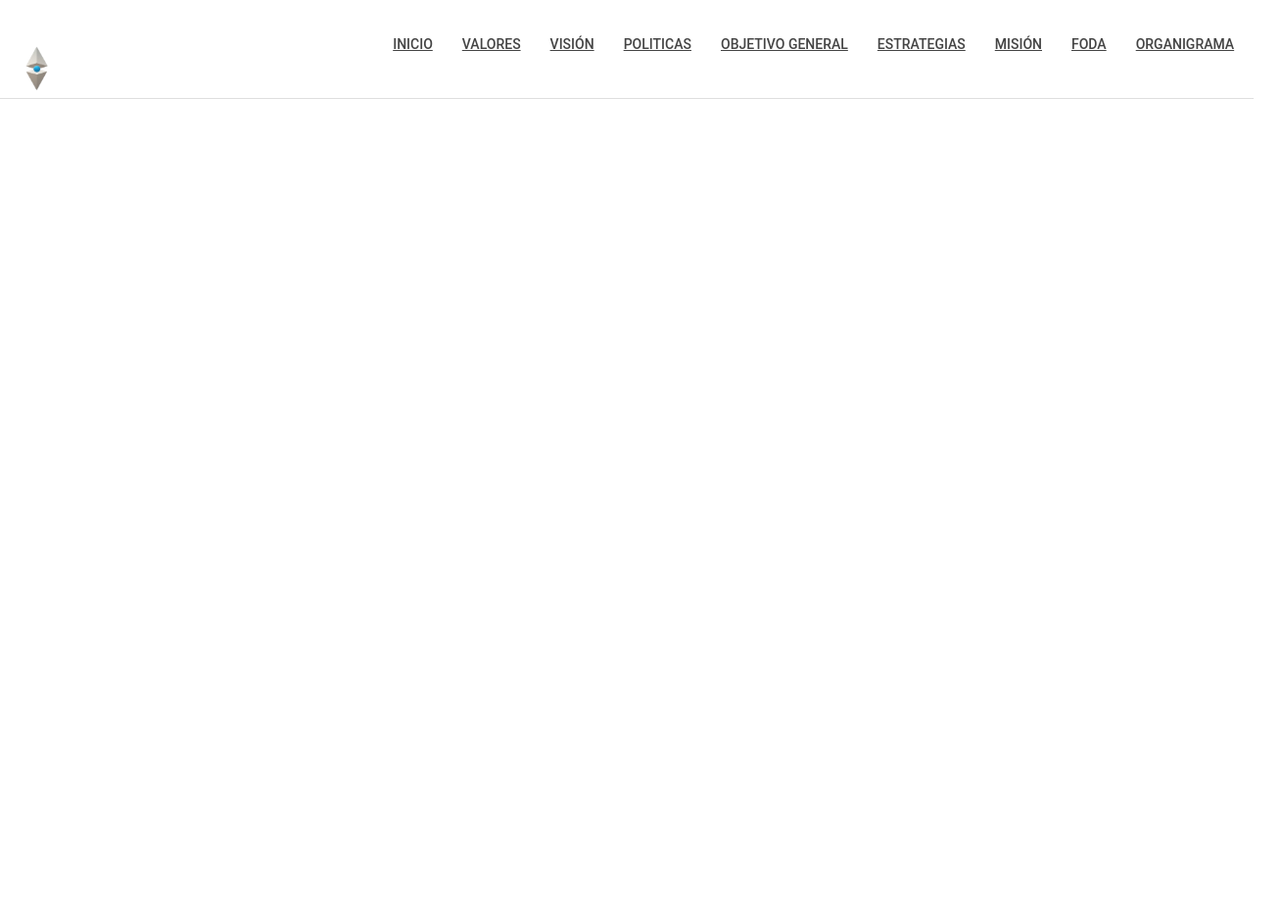
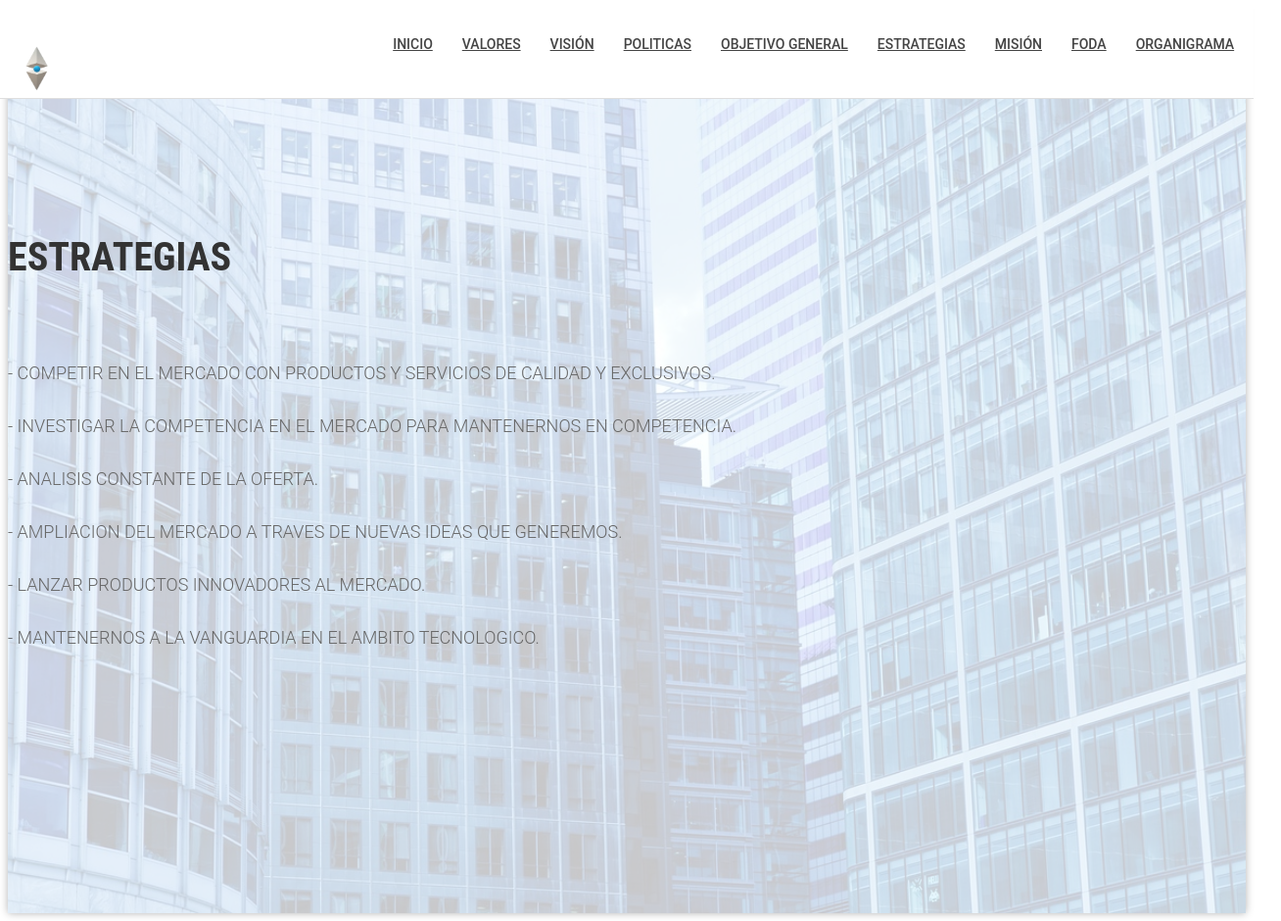
Before and after one commit to Byron-Incs/Byron, a plain HTML site: page estrategias.html in a window 1280 px wide. Shown: the whole page at 98% size, 1308 px wide, since content can reach past the window. Before the commit the page ends 800 px from the top, so only its background shows below. Drawn offline with Linux system fonts and the light colour scheme.

Commit message:
estrategias y mision

```diff
--- a/estrategias.html
+++ b/estrategias.html
@@ -34,5 +34,32 @@
                 </nav>
             </div>
         </header>
+		<section id="hero-area" >
+            <div class="container" >
+                <div class="rows">
+                    <div class="col-md-12 text-center">
+                        <div class="block wow fadeInUp" >
+                            <section >
+		<h1 class="wow fadeInUp animated cd-headline slide">
+                                <span>estrategias</span><br>
+                                </span>
+        </h1>
+		</section>
+                                <h2>
+                                    <ul>
+                                        <li><br><br>- Competir en el mercado con productos y servicios de calidad y exclusivos.</li>
+                                        <li><br>- Investigar la competencia en el mercado para mantenernos en competencia.</li>
+                                        <li><br>- Analisis constante de la oferta.</li>
+                                        <li><br>- Ampliacion del mercado a traves de nuevas ideas que generemos.</li>
+                                        <li><br>- Lanzar productos innovadores al mercado.</li>
+                                        <li><br>- Mantenernos a la vanguardia en el ambito tecnologico.</li>
+                                      </ul>
+                                </h2>
+                            </div>
+                        </div>
+                    </div>
+             </div>
+        </section>
+
 		</body>
     </html>
```
Also changed, not shown: mision.html (+20 -0 lines).
